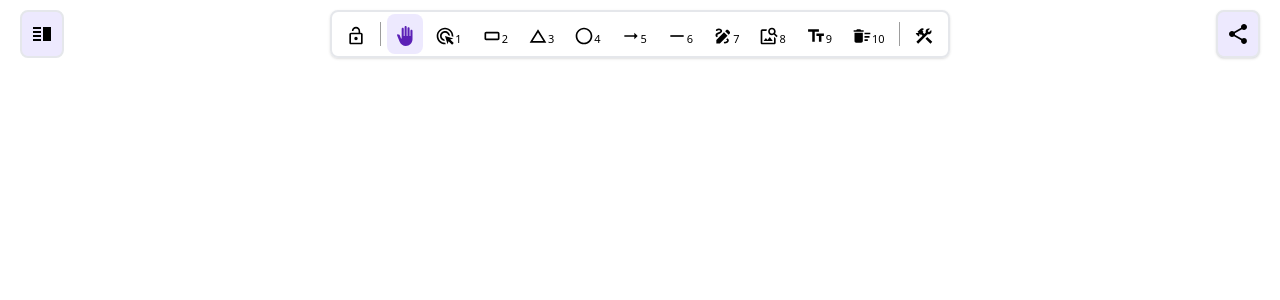
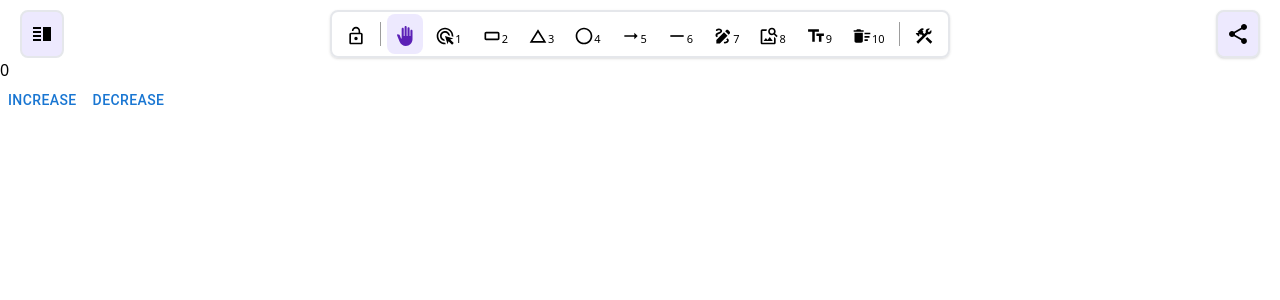
Before and after one commit to rahulvishwakarm/Whiteboard, a React (Create React App) app in the folder client/: page / in a window 1280 px wide. Shown: the top 300 px of the page. Built offline with nearby package versions, Linux system fonts and the light colour scheme.

Commit message:
Redux Integrated - With Exmaple

```diff
--- a/client/package.json
+++ b/client/package.json
@@ -7,6 +7,7 @@
     "@emotion/styled": "^11.13.0",
     "@mui/icons-material": "^5.16.7",
     "@mui/material": "^5.16.7",
+    "@reduxjs/toolkit": "^2.2.7",
     "@testing-library/jest-dom": "^5.17.0",
     "@testing-library/react": "^13.4.0",
     "@testing-library/user-event": "^13.5.0",
@@ -16,6 +17,7 @@
     "@types/react-dom": "^18.3.0",
     "react": "^18.3.1",
     "react-dom": "^18.3.1",
+    "react-redux": "^9.1.2",
     "react-router-dom": "^6.26.1",
     "react-scripts": "5.0.1",
     "typescript": "^4.9.5",
--- a/client/src/components/Canvas/Canvas.tsx
+++ b/client/src/components/Canvas/Canvas.tsx
@@ -1,11 +1,20 @@
 import React from 'react'
 import AppMenu from '../AppMenu/AppMenu';
+import { useDispatch, useSelector } from 'react-redux';
+import { RootState } from '../store/store';
+import { decrease, increase } from './CanvasSlice';
+import { Button } from '@mui/material';
 
 function Canvas() {
+    const canvasvalue =  useSelector((state: RootState) => state.canvas.value);
+    const dispatch = useDispatch();
     return (
         <div className='canvas_name' style={{"marginTop":"10px"}}>
             <div className='canvas_menu '>
                 <AppMenu />
+                <h1>{canvasvalue}</h1>
+                <Button onClick={() => dispatch(increase())} >Increase</Button>
+                <Button onClick={() => dispatch(decrease())} >Decrease</Button>
             </div>
         </div>
     )
--- /dev/null
+++ b/client/src/components/Canvas/CanvasSlice.tsx
@@ -0,0 +1,21 @@
+import { createSlice } from '@reduxjs/toolkit';
+
+export const canvasSlice = createSlice({
+    name:'canvas',
+    initialState:{
+        value: 0,
+    },
+    reducers:{
+        increase: (state) => {
+            state.value +=1;
+        },
+        decrease: (state) => {
+            state.value -=1;
+        }
+    }
+})
+
+// Action creators for type of action
+export const { increase, decrease } = canvasSlice.actions
+
+export default canvasSlice.reducer
--- /dev/null
+++ b/client/src/components/store/store.tsx
@@ -0,0 +1,14 @@
+import { configureStore } from "@reduxjs/toolkit";
+import canvasReducer from "../Canvas/CanvasSlice";
+
+export const store = configureStore({
+    reducer: {
+        canvas: canvasReducer,
+    },
+});
+
+export type RootState = ReturnType<typeof store.getState>;
+
+export type AppDispatch  = typeof store.dispatch;
+
+export default store;
--- a/client/src/index.js
+++ b/client/src/index.js
@@ -4,12 +4,16 @@ import './index.css';
 import App from './App';
 import reportWebVitals from './reportWebVitals';
 import { BrowserRouter } from "react-router-dom";
+import { Provider } from 'react-redux';
+import store from './components/store/store';
 
 const root = ReactDOM.createRoot(document.getElementById('root'));
 root.render(
   <React.StrictMode>
     <BrowserRouter>
-      <App />
+      <Provider store={store}>
+        <App />
+      </Provider>
     </BrowserRouter>
   </React.StrictMode>
 );
```
Also changed, not shown: 1 other file (tests, documents, lock files or other folders).
